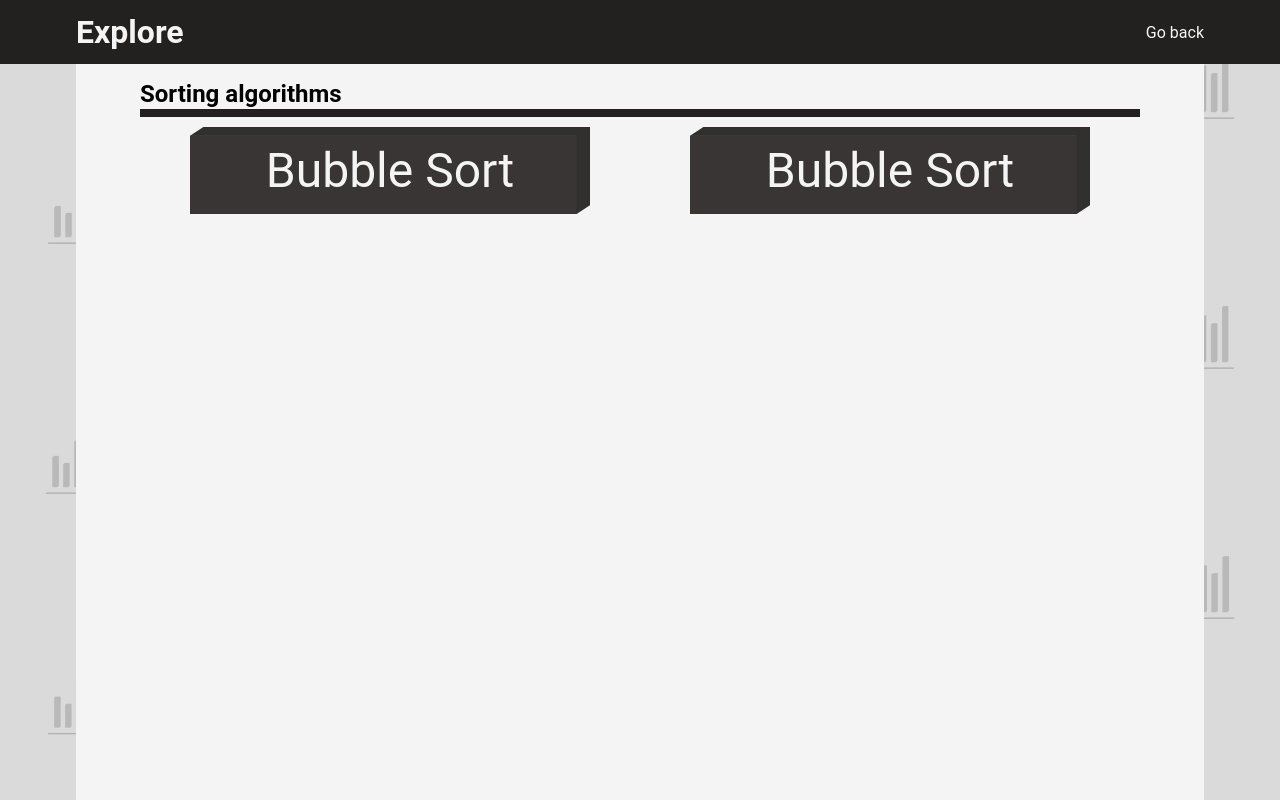
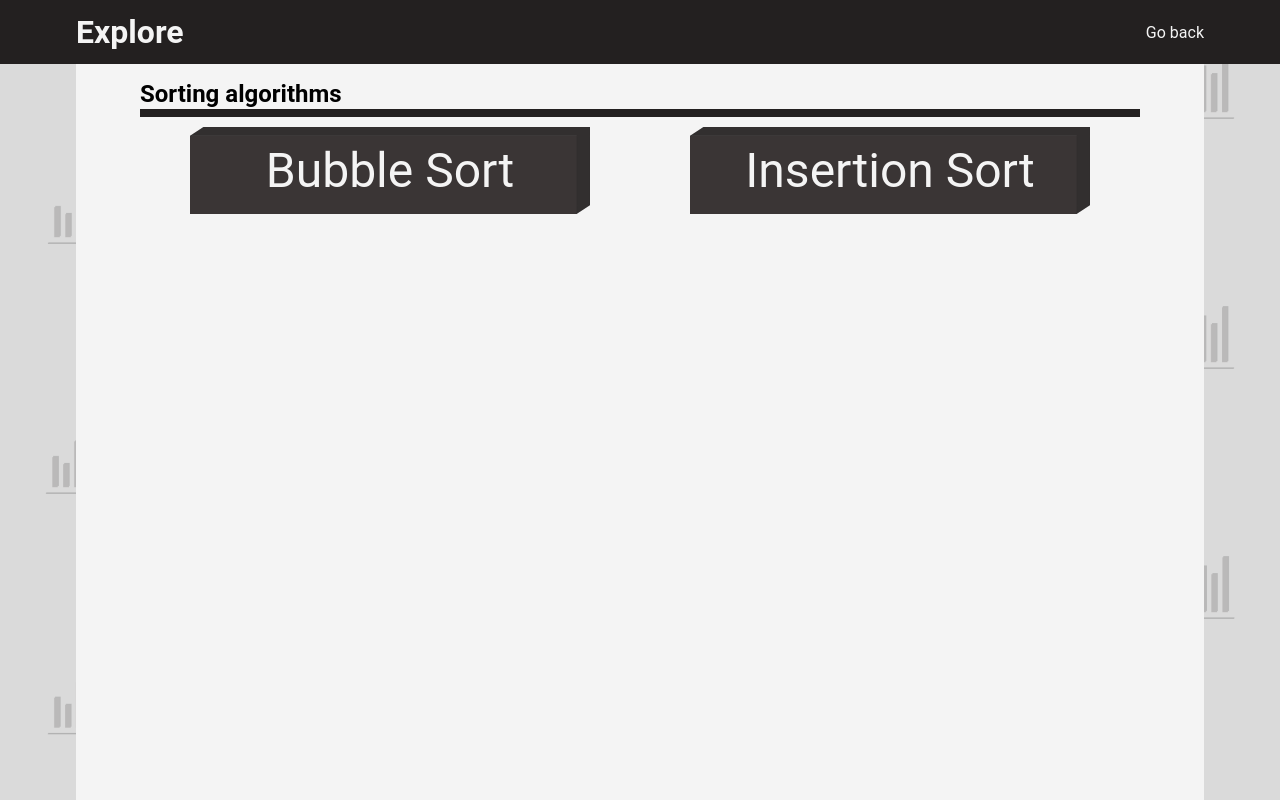
Before and after one commit to OtavioPiza/algorithm-visualizer, a React (Create React App) app: page /#/explore in a window 1280 px wide. Built offline with nearby package versions, Linux system fonts and the light colour scheme.

Commit message:
added insertion sort button

```diff
--- a/src/Explore.js
+++ b/src/Explore.js
@@ -31,7 +31,7 @@ function Explore() {
         <div className='SortingAlgorithms'>
 
           <RedirectButton href='bubblesort' text='Bubble Sort' />
-          <RedirectButton href='bubblesort' text='Bubble Sort' />
+          <RedirectButton href='bubblesort' text='Insertion Sort' />
 
         </div>
 
```
